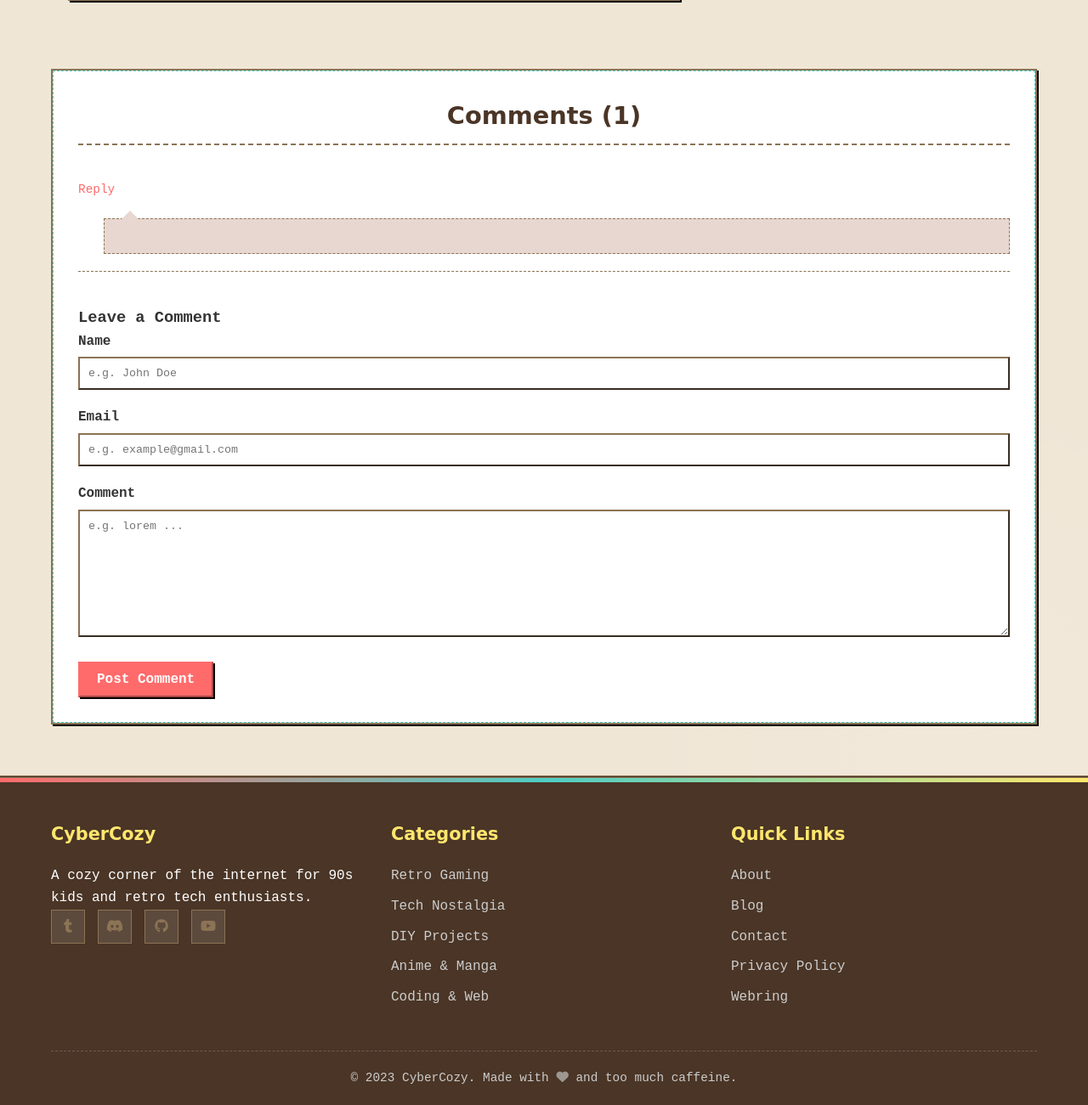
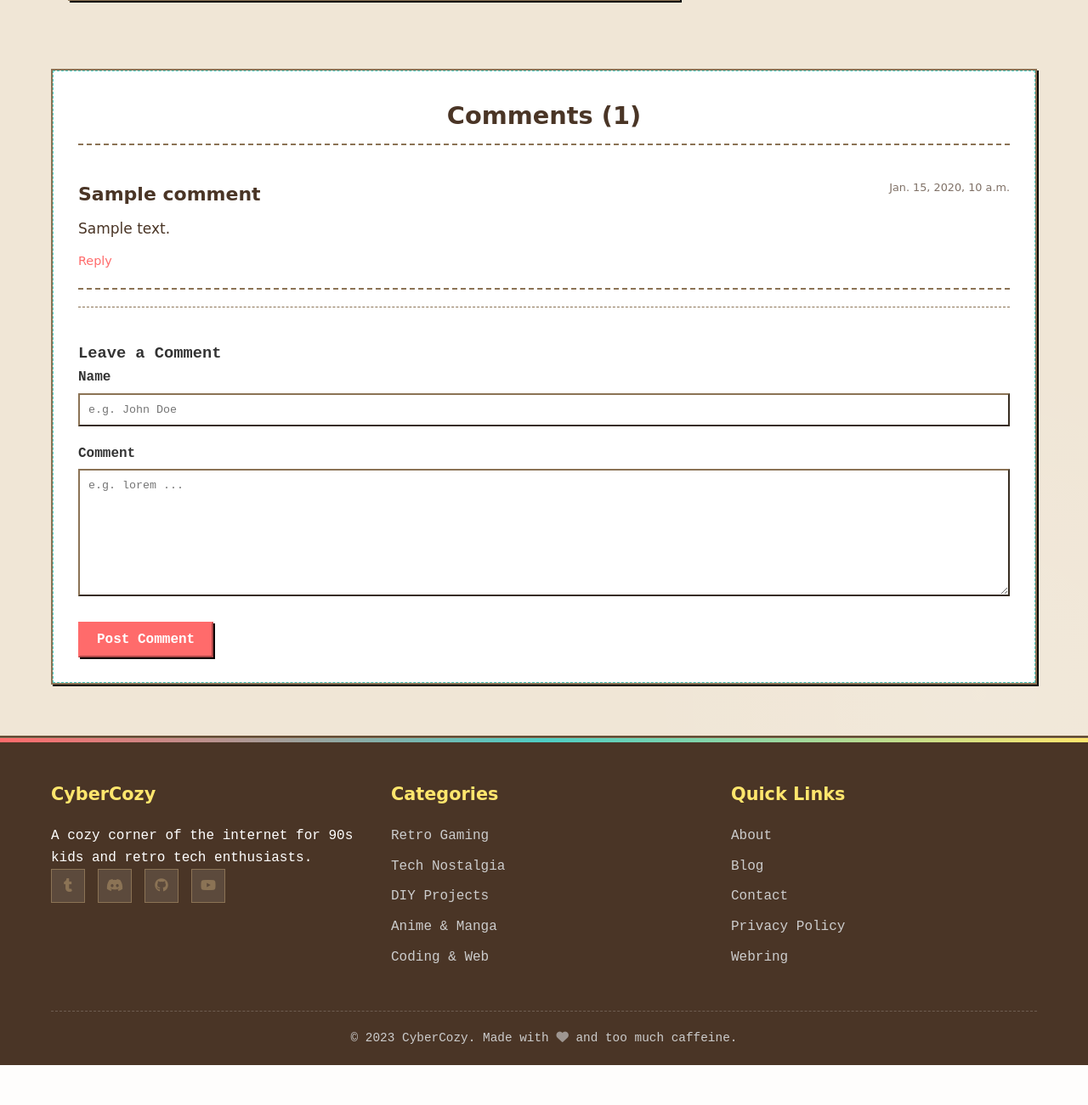
Before and after one commit to pariya-tavangar/jojogeek-weblog, a Django app: a page that uses myblog/templates/post_detail.html in a window 1280 px wide. Shown: the part 931-2232 px from the top of the page at 85% size. After the commit the page ends 2185 px from the top, so only its background shows below. Run offline with Django 5.2, Linux system fonts and the light colour scheme; tables that the repository leaves empty hold one stand-in row (values such as "Sample post"); grey boxes marked "Sample" are stand-in pictures.

Commit message:
comment submit fixed -no reply system

```diff
--- a/myblog/static/css/post_detail.css
+++ b/myblog/static/css/post_detail.css
@@ -655,12 +655,21 @@
 
         .comments-title {
             font-size: 1.8rem;
-            margin-bottom: 30px;
+            margin-bottom: 20px;
             font-family: 'Comic Sans MS', cursive;
             color: var(--dark-brown);
             text-align: center;
             border-bottom: 2px dashed var(--border-color);
             padding-bottom: 10px;
+        }
+
+        .comment-each {
+            padding-bottom: 20px;
+            padding-top: 20px;
+            font-family: 'Comic Sans MS', cursive;
+            color: var(--dark-brown);
+            border-bottom: 2px dashed var(--border-color);
+            /* padding-bottom: 10px; */
         }
 
         .comment {
@@ -683,6 +692,7 @@
 
         .comment-author {
             font-weight: bold;
+            font-size: 22px;
             color: var(--dark-brown);
         }
 
@@ -692,6 +702,7 @@
         }
 
         .comment-body {
+            font-size: 17px;
             margin-bottom: 10px;
         }
 
@@ -703,6 +714,7 @@
         /* Admin Reply Styling */
         .admin-reply {
             margin-top: 20px;
+            margin-bottom: 20px;
             margin-left: 30px;
             padding: 15px;
             background-color: var(--light-pink);
--- a/myblog/templates/post_detail.html
+++ b/myblog/templates/post_detail.html
@@ -177,27 +177,33 @@
         <section class="comments-section">
             <h2 class="comments-title">Comments ({{comments.count}})</h2>
 
-            {% for comment in comments %}
+
             <div class="comment">
+                {% for comment in comments %}
+                <div class="comment-each">
                 <div class="comment-header">
-                    <span class="comment-author">{{ comment.author }}</span>
-                    <span class="comment-date">{{ comment.create_at }}</span>
+                    <span class="comment-author">{{ comment.name }}</span>
+                    <span class="comment-date">{{ comment.created_at }}</span>
                 </div>
                 <div class="comment-body">
-                        {{ comment.content }}
+                    {{ comment.body }}
                 </div>
                 <a href="#" class="comment-reply" data-id="{{ comment.id }}">Reply</a>
+                <!-- <br>
+                <hr style="border-style: dashed; height: 1px; border: 2;">
+                <br> -->
                 <!-- Admin Reply -->
-                <div class="admin-reply">
+                 <!-- <div class="admin-reply">
                     <div class="admin-reply-header">
                         {% for reply in comment.replies.all %}
-                        <span class="comment-author">{{ reply.author_name }}<span class="admin-badge">ADMIN</span></span>
+                        <span class="comment-author">{{ reply.name }}<span class="admin-badge">ADMIN</span></span>
                         <span class="comment-date">{{ reply.create_at }}</span>
                     </div>
                     <div class="comment-body">
-                        {{ reply.content }}
+                        {{ reply.body }}
                         {% endfor %}
                     </div>
+                </div>  -->
                 </div>
                 {% empty %}
                 <div class="comment-body">
@@ -237,22 +243,19 @@
                     <p>Don't forget about the amazing RPGs on the system! Final Fantasy VI, Earthbound, Secret of Mana... these games had storytelling that still holds up today. The character development in FFVI is better than most modern games.</p>
                 </div>
                 <a href="#" class="comment-reply">Reply</a>
-            </div> -->
+            </div>  -->
 
             <form class="comment-form" method="POST">
                 {% csrf_token %}
                 <h3>Leave a Comment</h3>
-                <div class="form-group">
+                 <div class="form-group">
                     <label for="comment-name">Name</label>
-                    <input type="text" id="comment-name" name="author_name" placeholder="e.g. John Doe" required>
+                    <input name="name" maxlength="100" required="" aria-invalid="true" aria-describedby="id_name_error" type="text" id="id_name" name="author_name" placeholder="e.g. John Doe" required>
                 </div>
-                <div class="form-group">
-                    <label for="comment-email">Email</label>
-                    <input type="email" id="comment-email" name="email" placeholder="e.g. example@gmail.com" required>
-                </div>
+
                 <div class="form-group">
                     <label for="comment-message">Comment</label>
-                    <textarea id="comment-message" name="content" placeholder="e.g. lorem ..." required></textarea>
+                    <textarea id="comment-message" name="body" placeholder="e.g. lorem ..." required></textarea>
                 </div>
 
                 <button type="submit" class="btn">Post Comment</button>
```
